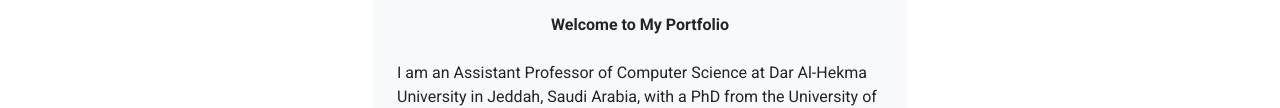
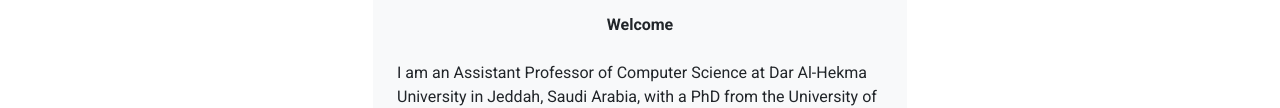
Before and after one commit to ighadah/ighadah.github.io, a plain HTML site: page index.html in a window 1280 px wide. Shown: the part 383-491 px from the top of the page. Drawn offline with nearby package versions, Linux system fonts and the light colour scheme.

Commit message:
new welcome

```diff
--- a/index.html
+++ b/index.html
@@ -325,7 +325,7 @@ I'm ambitious and willing to pick up new skills quickly in computer science and
             <!--I also write posts about what I've learned about <a href="#" class="link-secondary">Blockchain</a>.
             You can also navigate through my general blog posts in the <a href="#" class="link-secondary">Thoughts</a> page.
             I also share some of my <a href="#" class="link-secondary">Graphics</a> work, such as my photography and graphic designs.</p>-->
-       		<p class ="mb-0"> <b><center>Welcome to My Portfolio</center></b>
+       		<p class ="mb-0"> <b><center>Welcome</center></b>
        		<br>
 I am an Assistant Professor of Computer Science at Dar Al-Hekma University in Jeddah, Saudi Arabia, with a PhD from the University of Manchester.
 
```
